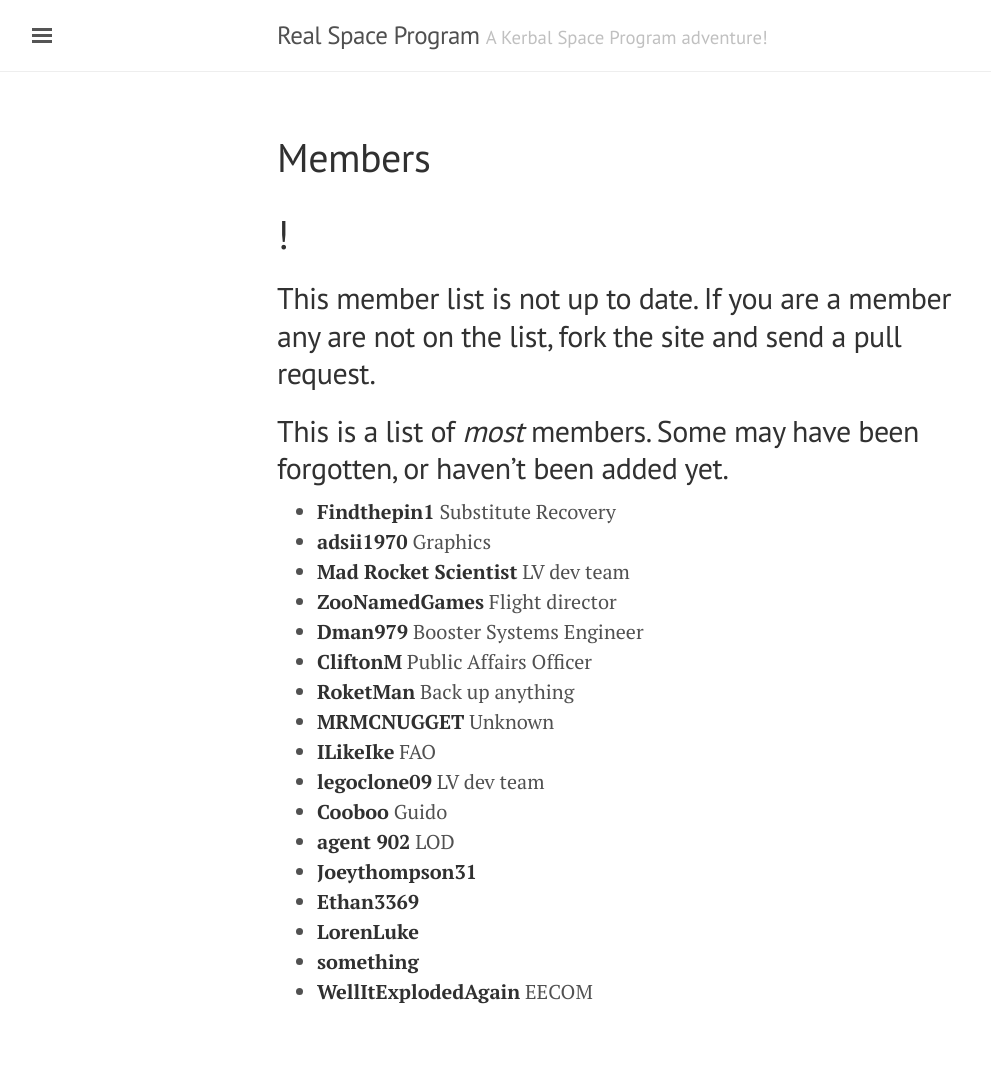
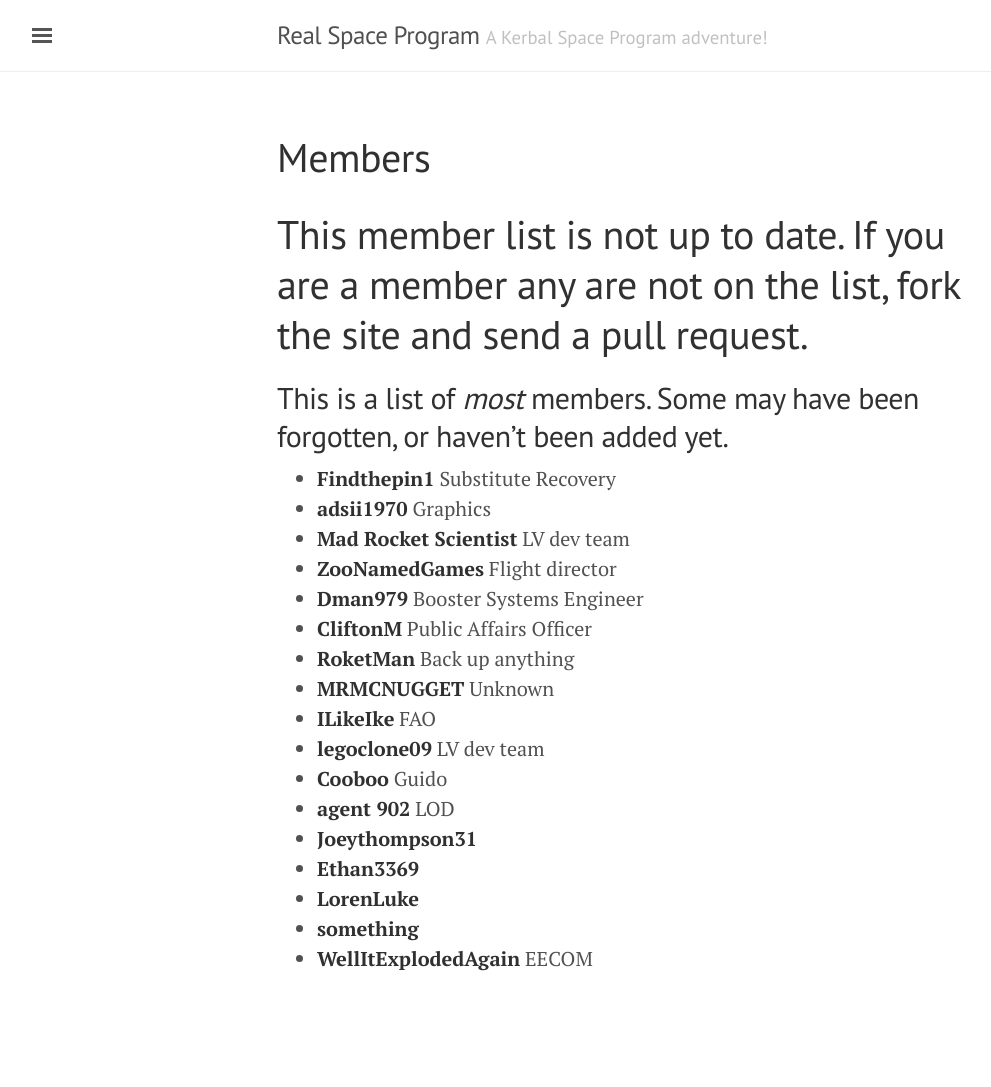
Before and after one commit to KSP-RSP/ksp-rsp.github.io, a Jekyll site: the page built from members.md, in a window 1280 px wide. Shown: the whole page, without its empty margins (3-994 px from the left). Built offline with Jekyll 4.4.1, drawn with Linux system fonts in a browser that asks for light colours; after the commit the page ends 1054 px from its top, so only the background shows below that.

Commit message:
Fix formatting

```diff
--- a/members.md
+++ b/members.md
@@ -3,9 +3,7 @@ layout: page
 title: Members
 ---
 
-# !
-
-## This member list is not up to date.  If you are a member any are not on the list, fork the site and send a pull request.
+# This member list is not up to date.  If you are a member any are not on the list, fork the site and send a pull request.
 
 ## This is a list of *most* members.  Some may have been forgotten, or haven't been added yet.
 - **Findthepin1** Substitute Recovery
```
